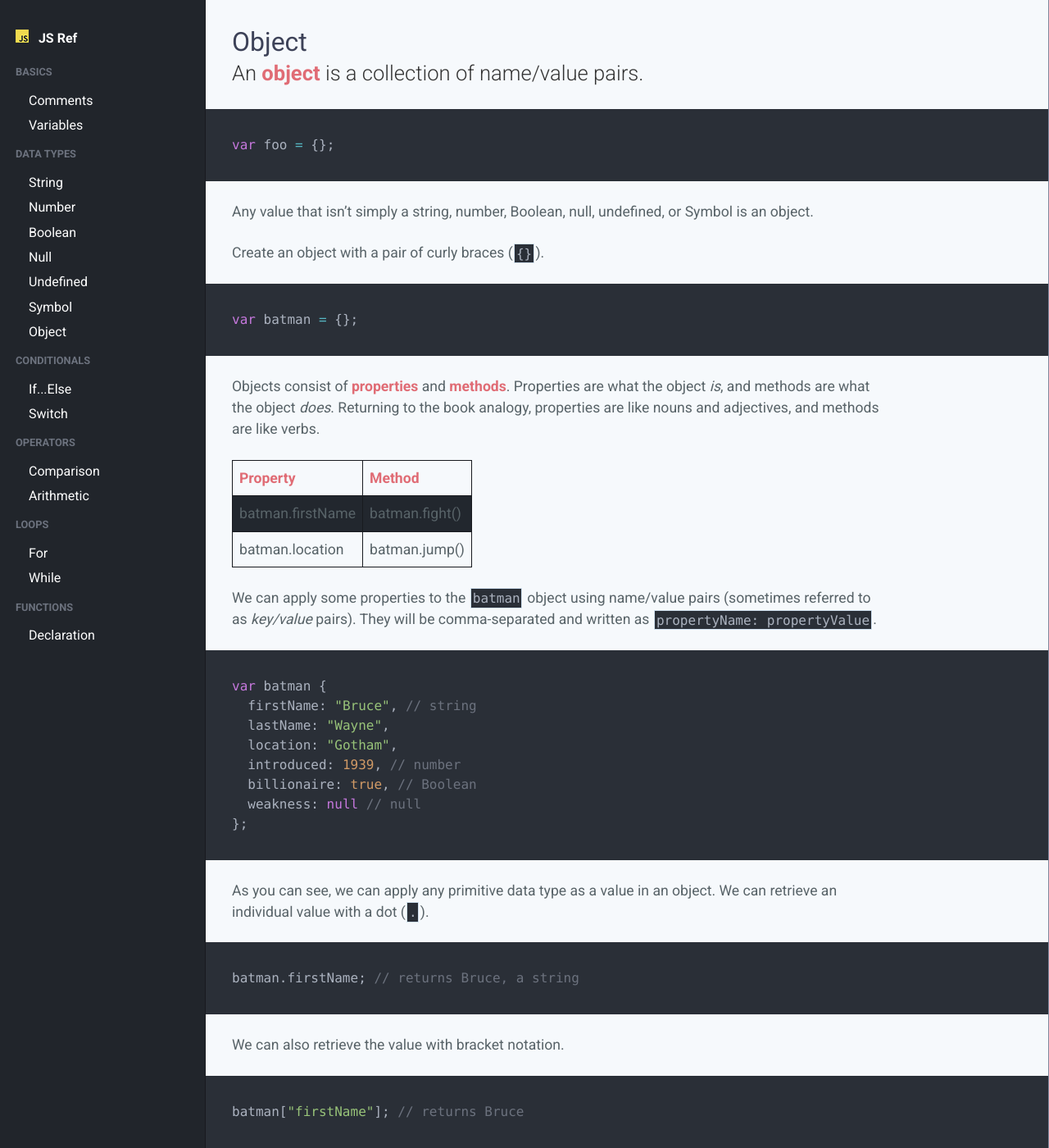
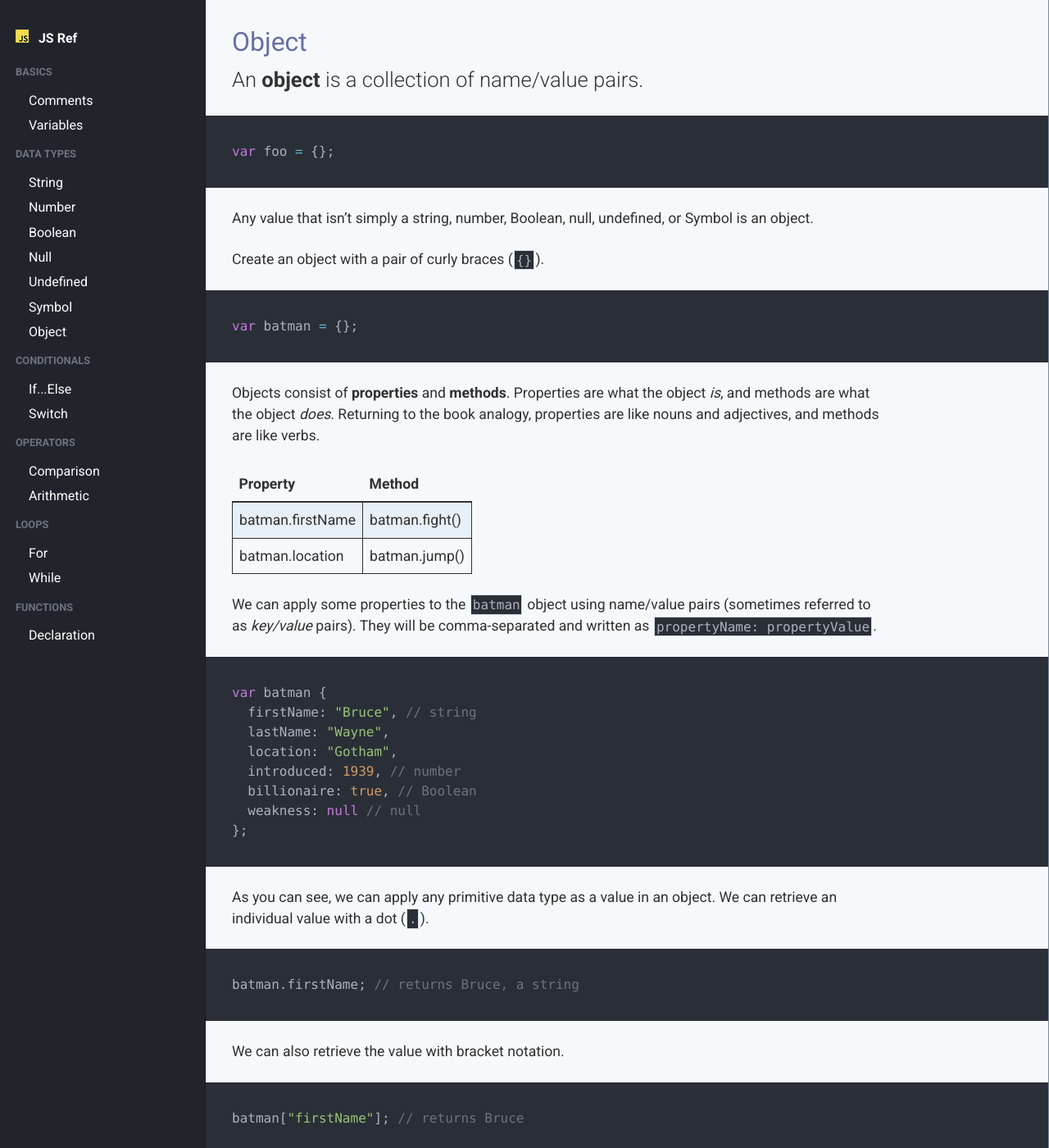
Before and after one commit to KJLarson/snippets, a Jekyll site: the page built from _pages/07_object.md, in a window 1280 px wide and 1400 px high. Shown: the whole window at 82% size. Built offline with Jekyll 4.4.1, drawn with Linux system fonts in a browser that asks for light colours; nearby versions of some CDN libraries.

```diff
--- a/_layouts/page.html
+++ b/_layouts/page.html
@@ -1,7 +1,8 @@
 ---
 layout: default
 ---
-
+<header>
 <h2>{{ page.title }}</h2>
+</header>
 
     {{ content }}
--- a/_sass/base/_variables.scss
+++ b/_sass/base/_variables.scss
@@ -37,12 +37,12 @@
 $font-style: normal;
 $font-variant: normal;
 $font-weight: normal;
-$font-color:  #586368;
+$font-color:  #313132;
 $font-family: 'Roboto', Helvetica Neue, Helvetica, Arial, sans-serif;
 $line-height: 1.5;
 
 // Headings
-$heading-font-color: #3D4258;
+$heading-font-color: #6670A0;
 $heading-font-weight: 400;
 $heading-font-family: 'Roboto', Helvetica Neue, Helvetica, Arial, sans-serif;
 $heading-line-height: 1.2;
--- a/_sass/components/_layout.scss
+++ b/_sass/components/_layout.scss
@@ -33,26 +33,25 @@
 // Individual styling
 h1 {
 	font-size: $h1;
-	margin-bottom: 0;
+	margin-bottom: .5rem;
 }
 
 h2 {
 	font-size: $h2;
-	margin-bottom: 0;
+	margin-bottom: .5rem;
 }
 
 h3 {
 	font-size: $h3;
+	margin-bottom: .5rem;
 }
 
 h4 {
 	font-size: $h4;
+	margin-bottom: .5rem;
 }
 
 h5 {
 	font-size: $h5;
+	margin-bottom: .5rem;
 }
-
-strong {
-	color: #e06c75;
-}
--- a/_sass/components/_scaffolding.scss
+++ b/_sass/components/_scaffolding.scss
@@ -4,6 +4,7 @@
 // HTML base
 html {
 	-webkit-font-smoothing: antialiased;
+	-moz-osx-font-smoothing: grayscale;
 	font: $font-style $font-variant $font-weight #{$font-size}/#{$line-height} $font-family;
 	font-size: $font-size;
 }
--- a/_sass/components/_tables.scss
+++ b/_sass/components/_tables.scss
@@ -6,19 +6,17 @@
 	border-collapse: collapse;
 	border-spacing: 0;
 	max-width: 100%;
-	border: $borders;
 }
 
 tbody tr:nth-child(odd) {
-	background-color: darken(#242A31, 1%);
+	background-color: darken($background, 4%);
 }
 
 thead th {
-	border: $borders;
+	border-bottom: 2px solid $font-color;
 }
-
 td {
-	border: $borders;
+	border: 1px solid $font-color;
 }
 
 th,
```
